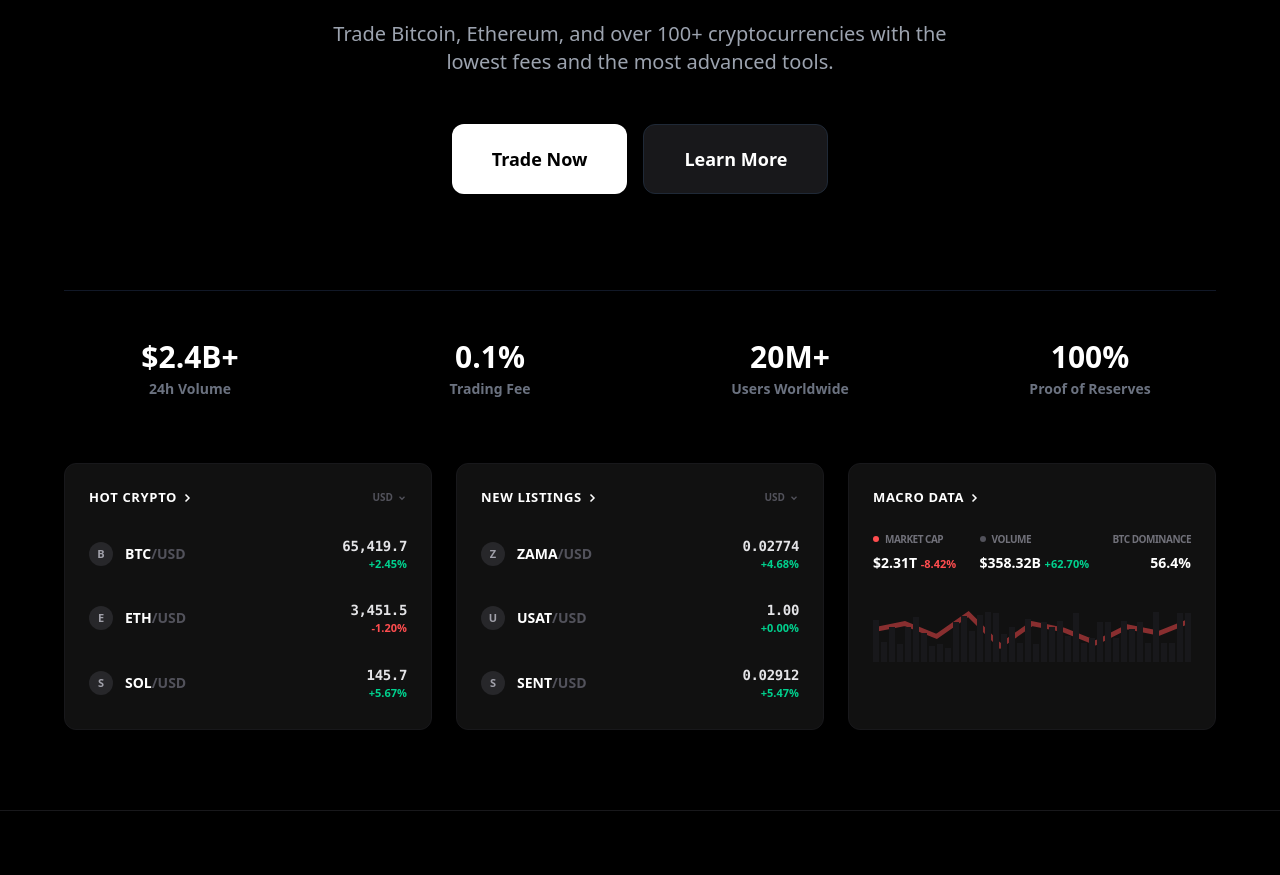
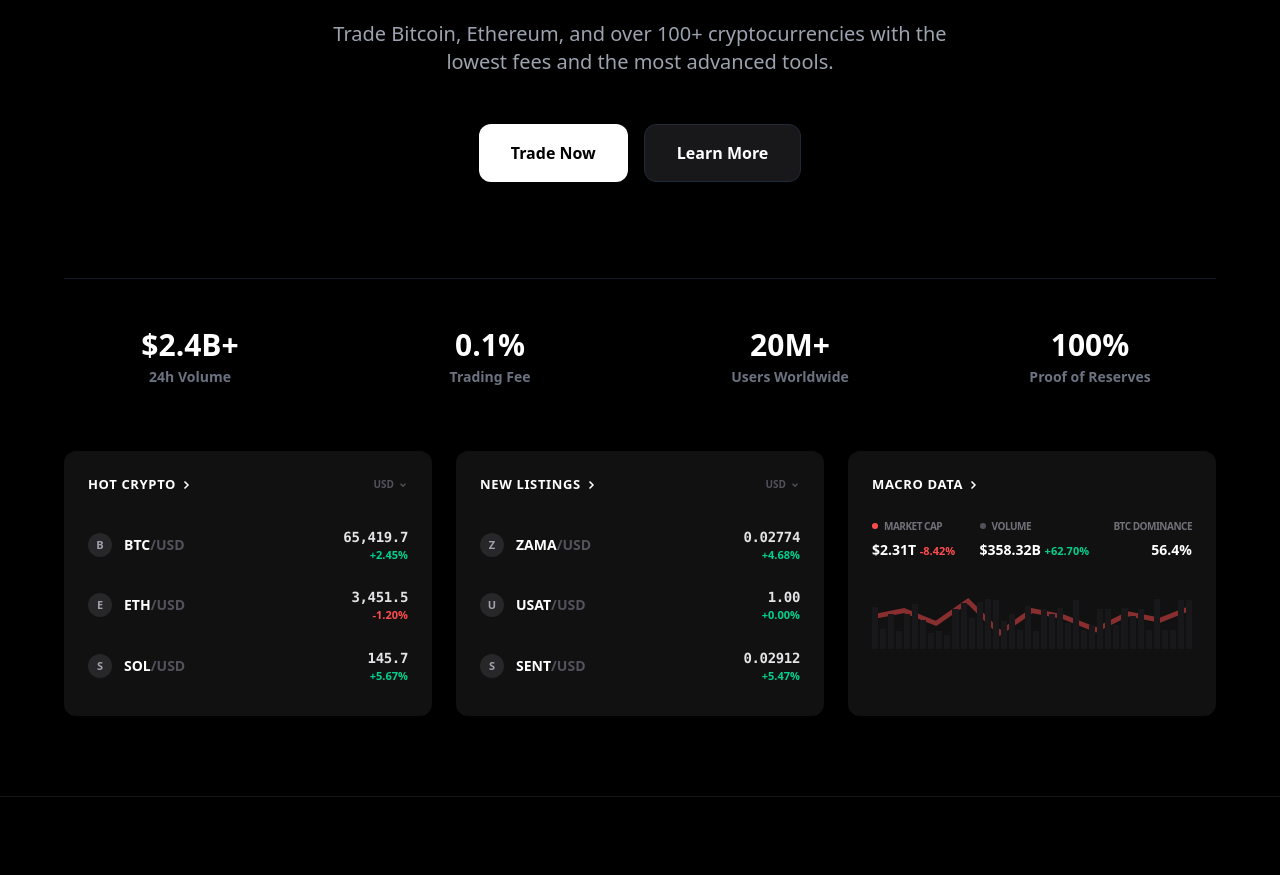
Before and after one commit to swiftex-io/quilex-vercel, a React (Vite) app: page / in a window 1280 px wide. Shown: the part 260-1135 px from the top of the page. Built offline with nearby package versions, Linux system fonts and the light colour scheme; no server answers.

Commit message:
feat: Adjust Home component styling
Updates button padding, font sizes, and removes borders from market insight boxes to align with a cleaner UI design and improve visual hierarchy.

```diff
--- a/components/Home.tsx
+++ b/components/Home.tsx
@@ -26,11 +26,11 @@ const Home: React.FC<HomeProps> = ({ onTrade }) => {
         <div className="flex flex-col sm:flex-row gap-4 justify-center mb-24">
           <button
             onClick={onTrade}
-            className="px-10 py-5 bg-white text-black font-bold rounded-xl text-lg hover:bg-gray-200 transition-all transform hover:scale-105"
+            className="px-8 py-4 bg-white text-black font-bold rounded-xl text-base hover:bg-gray-200 transition-all transform hover:scale-105"
           >
             Trade Now
           </button>
-          <button className="px-10 py-5 bg-zinc-900 text-white font-bold rounded-xl text-lg border border-gray-800 hover:bg-zinc-800 transition-all">
+          <button className="px-8 py-4 bg-zinc-900 text-white font-bold rounded-xl text-base border border-gray-800 hover:bg-zinc-800 transition-all">
             Learn More
           </button>
         </div>
@@ -59,7 +59,7 @@ const Home: React.FC<HomeProps> = ({ onTrade }) => {
         <div className="grid grid-cols-1 md:grid-cols-3 gap-6 text-left">
 
           {/* Box 1: Hot crypto */}
-          <div className="bg-[#111111] border border-zinc-900 rounded-xl p-6 hover:border-zinc-700 transition-colors group">
+          <div className="bg-[#111111] rounded-xl p-6 group">
             <div className="flex justify-between items-center mb-6">
               <h3 className="text-[13px] font-black text-white uppercase tracking-wider flex items-center gap-1">
                 Hot crypto <svg className="w-3 h-3 group-hover:translate-x-1 transition-transform" fill="none" viewBox="0 0 24 24" stroke="currentColor" strokeWidth={3}><path d="M9 5l7 7-7 7"/></svg>
@@ -68,15 +68,15 @@ const Home: React.FC<HomeProps> = ({ onTrade }) => {
                 USD <svg className="w-2.5 h-2.5" fill="none" viewBox="0 0 24 24" stroke="currentColor" strokeWidth={3}><path d="m6 9 6 6 6-6"/></svg>
               </div>
             </div>
-            <div className="space-y-5">
+            <div className="space-y-2">
               {hotAssets.map((asset) => (
                 <div
                   key={asset.symbol}
                   onClick={onTrade}
-                  className="flex justify-between items-center cursor-pointer hover:bg-white/[0.02] -mx-2 px-2 py-1 rounded-lg transition-all"
+                  className="flex justify-between items-center cursor-pointer hover:bg-white/[0.04] -mx-2 px-2 py-2 rounded-lg transition-all group/row"
                 >
                   <div className="flex items-center gap-3">
-                    <div className="w-6 h-6 rounded-full bg-zinc-800 flex items-center justify-center text-[11px] font-black text-zinc-400 group-hover/row:text-white">{asset.symbol[0]}</div>
+                    <div className="w-6 h-6 rounded-full bg-zinc-800 flex items-center justify-center text-[11px] font-black text-zinc-400 group-hover/row:text-white transition-colors">{asset.symbol[0]}</div>
                     <span className="text-sm font-bold">{asset.symbol}<span className="text-zinc-600">/USD</span></span>
                   </div>
                   <div className="text-right">
@@ -91,7 +91,7 @@ const Home: React.FC<HomeProps> = ({ onTrade }) => {
           </div>
 
           {/* Box 2: New listings */}
-          <div className="bg-[#111111] border border-zinc-900 rounded-xl p-6 hover:border-zinc-700 transition-colors group">
+          <div className="bg-[#111111] rounded-xl p-6 group">
             <div className="flex justify-between items-center mb-6">
               <h3 className="text-[13px] font-black text-white uppercase tracking-wider flex items-center gap-1">
                 New listings <svg className="w-3 h-3 group-hover:translate-x-1 transition-transform" fill="none" viewBox="0 0 24 24" stroke="currentColor" strokeWidth={3}><path d="M9 5l7 7-7 7"/></svg>
@@ -100,7 +100,7 @@ const Home: React.FC<HomeProps> = ({ onTrade }) => {
                 USD <svg className="w-2.5 h-2.5" fill="none" viewBox="0 0 24 24" stroke="currentColor" strokeWidth={3}><path d="m6 9 6 6 6-6"/></svg>
               </div>
             </div>
-            <div className="space-y-5">
+            <div className="space-y-2">
               {[
                 { symbol: 'ZAMA', name: 'Zama', price: 0.02774, change: 4.68 },
                 { symbol: 'USAT', name: 'USAT', price: 1.0020, change: 0.00 },
@@ -109,10 +109,10 @@ const Home: React.FC<HomeProps> = ({ onTrade }) => {
                 <div
                   key={item.symbol}
                   onClick={onTrade}
-                  className="flex justify-between items-center cursor-pointer hover:bg-white/[0.02] -mx-2 px-2 py-1 rounded-lg transition-all"
+                  className="flex justify-between items-center cursor-pointer hover:bg-white/[0.04] -mx-2 px-2 py-2 rounded-lg transition-all group/row"
                 >
                   <div className="flex items-center gap-3">
-                    <div className="w-6 h-6 rounded-full bg-zinc-800 flex items-center justify-center text-[11px] font-black text-zinc-400">{item.symbol[0]}</div>
+                    <div className="w-6 h-6 rounded-full bg-zinc-800 flex items-center justify-center text-[11px] font-black text-zinc-400 group-hover/row:text-white transition-colors">{item.symbol[0]}</div>
                     <span className="text-sm font-bold">{item.symbol}<span className="text-zinc-600">/USD</span></span>
                   </div>
                   <div className="text-right">
@@ -127,7 +127,7 @@ const Home: React.FC<HomeProps> = ({ onTrade }) => {
           </div>
 
           {/* Box 3: Macro data */}
-          <div className="bg-[#111111] border border-zinc-900 rounded-xl p-6 hover:border-zinc-700 transition-colors group">
+          <div className="bg-[#111111] rounded-xl p-6 group">
             <div className="flex justify-between items-center mb-6">
               <h3 className="text-[13px] font-black text-white uppercase tracking-wider flex items-center gap-1">
                 Macro data <svg className="w-3 h-3 group-hover:translate-x-1 transition-transform" fill="none" viewBox="0 0 24 24" stroke="currentColor" strokeWidth={3}><path d="M9 5l7 7-7 7"/></svg>
```
